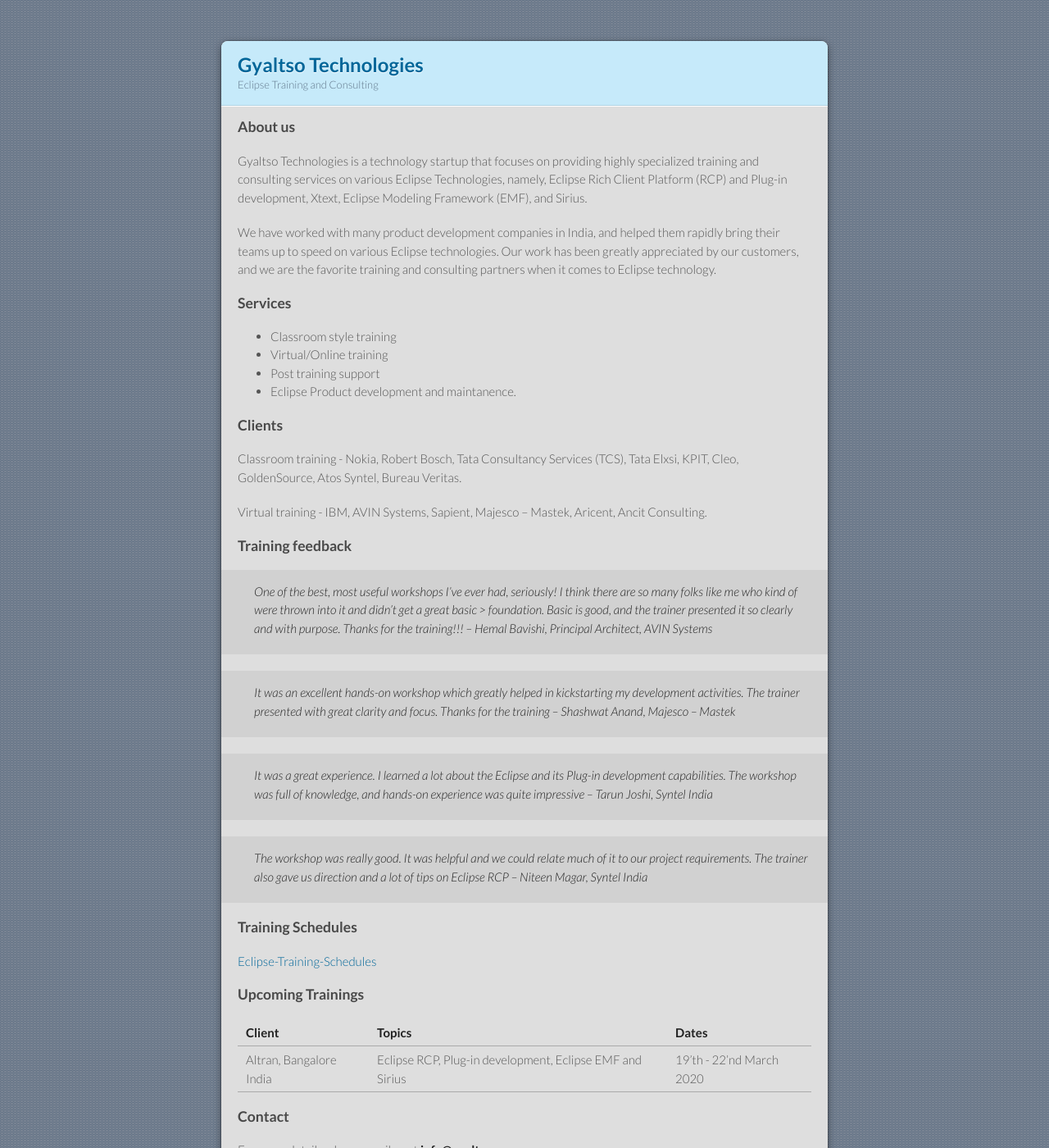
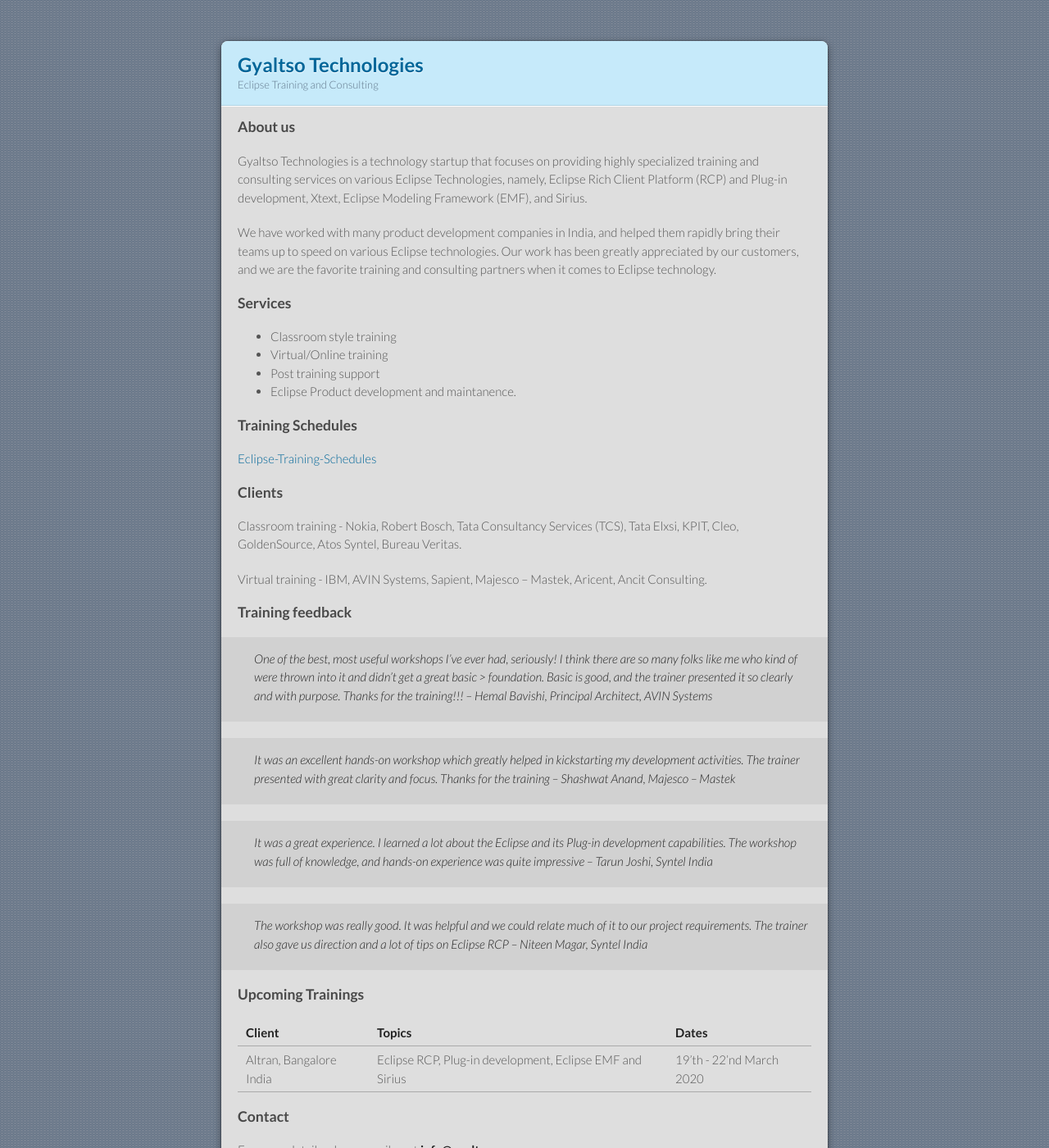
Before and after one commit to gyaltso/gyaltso.github.com, a Jekyll site: the page built from index.md, in a window 1280 px wide and 1400 px high. Shown: the whole window at 82% size. Built offline with Jekyll 4.4.1, drawn with Linux system fonts in a browser that asks for light colours; our own code applies the rules of GitHub Pages for plain Markdown files; part of the change alters nothing that is shown.

Commit message:
Minor reshuffling of the sections to check which one looks good

```diff
--- a/index.md
+++ b/index.md
@@ -10,6 +10,10 @@ We have worked with many product development companies in India, and helped them
 - Virtual/Online training
 - Post training support
 - Eclipse Product development and maintanence.
+
+### Training Schedules
+
+[Eclipse-Training-Schedules](https://github.com/gyaltso/Eclipse-Training-Schedules/tree/master/schedules)
 
 ### Clients
 
@@ -29,10 +33,6 @@ Virtual training - IBM, AVIN Systems, Sapient, Majesco – Mastek, Aricent, Anci
 
 > The workshop was really good. It was helpful and we could relate much of it to our project requirements. The trainer also gave us direction and a lot of tips on Eclipse RCP _– Niteen Magar, Syntel India_
 
-### Training Schedules
-
-[Eclipse-Training-Schedules](https://github.com/gyaltso/Eclipse-Training-Schedules/tree/master/schedules)
-
 ### Upcoming Trainings
 
 | Client                  | Topics                                                   | Dates                    |
```
